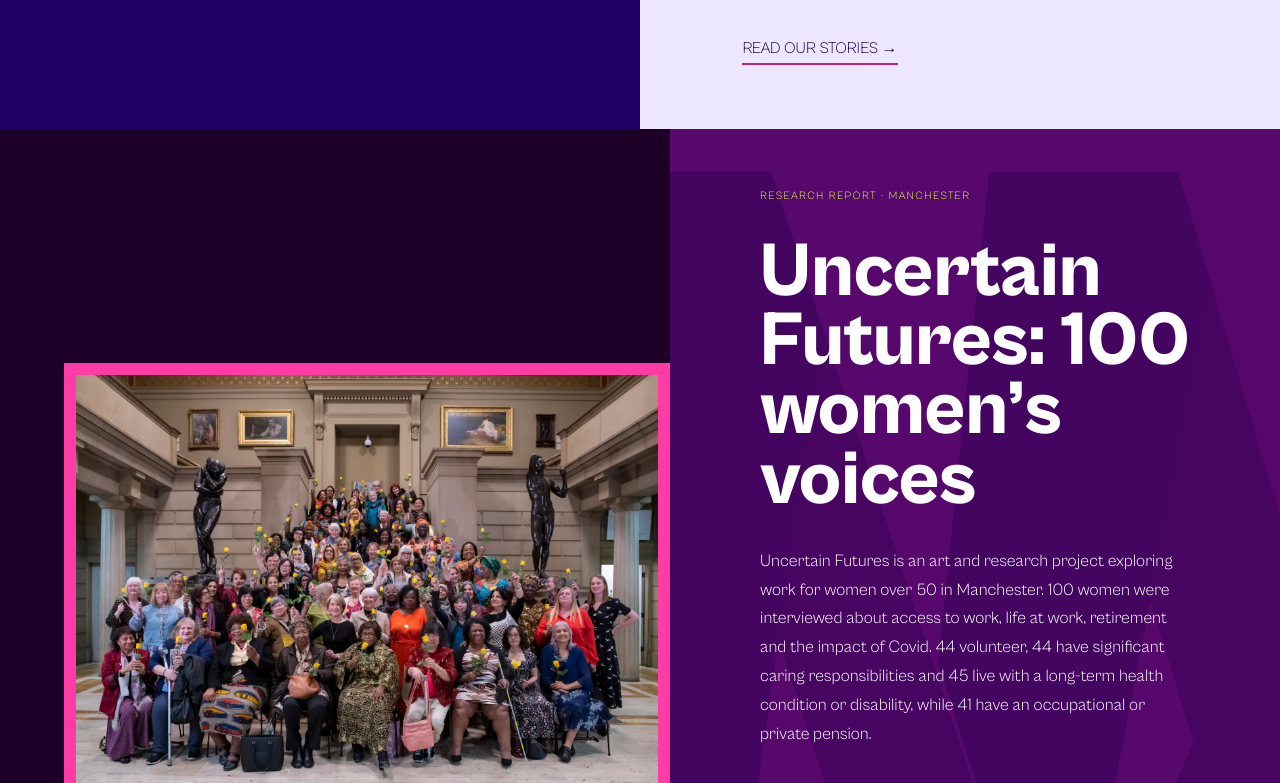
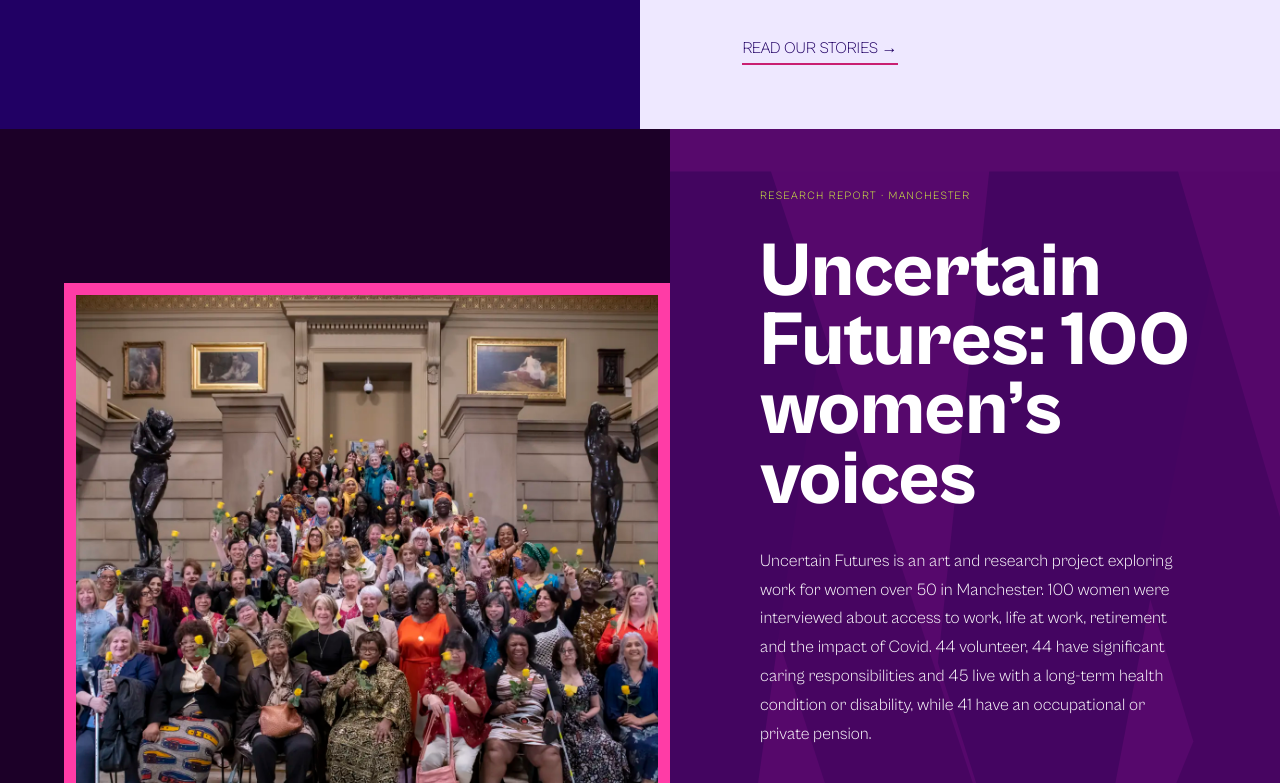
Before and after one commit to ahmedFayyazG/womenvoices4, a Next.js app: page / in a window 1280 px wide. Shown: the part 4027-4810 px from the top of the page. Built offline with nearby package versions, Linux system fonts and the light colour scheme; no server answers.

Commit message:
Make research image taller within the section
Co-Authored-By: Claude Sonnet 5.5 <noreply@anthropic.com>
Claude-Session: https://claude.ai/code/session_012xqt9U3DCs3yBWkbs8chLT

```diff
--- a/src/app/globals.css
+++ b/src/app/globals.css
@@ -695,7 +695,7 @@ section[id] {
 
 .home-research-image {
   position: relative;
-  height: 460px;
+  height: 620px;
   min-height: 0;
   align-self: center;
   z-index: 2;
```
